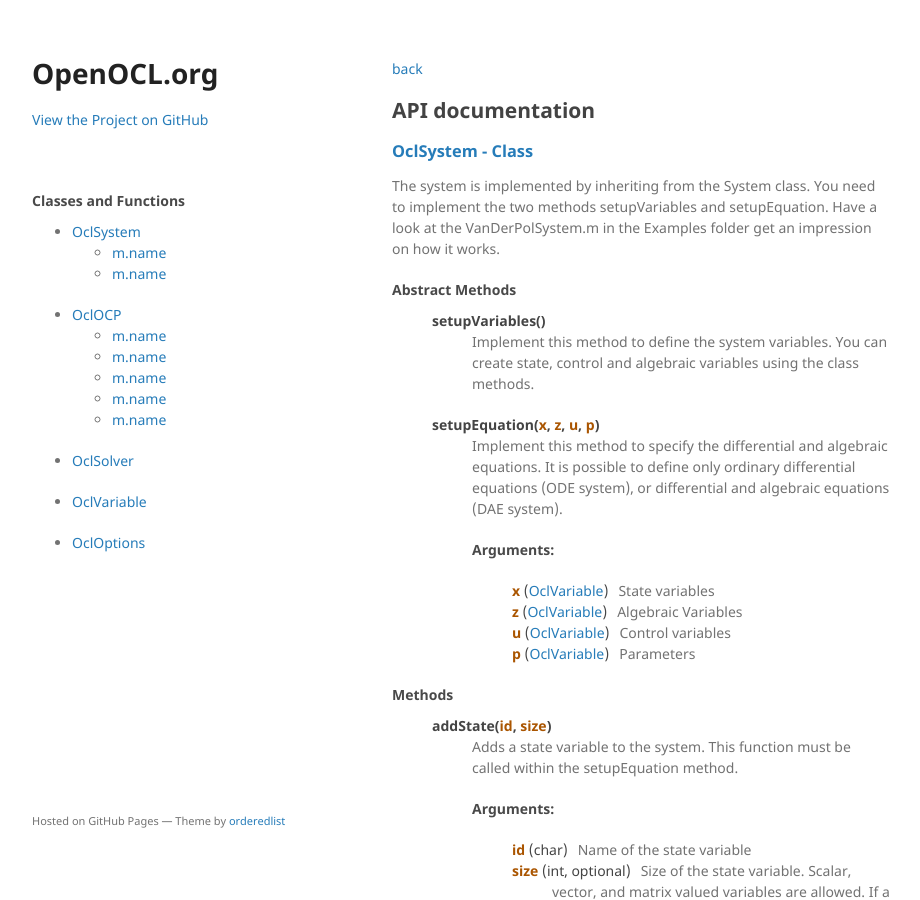
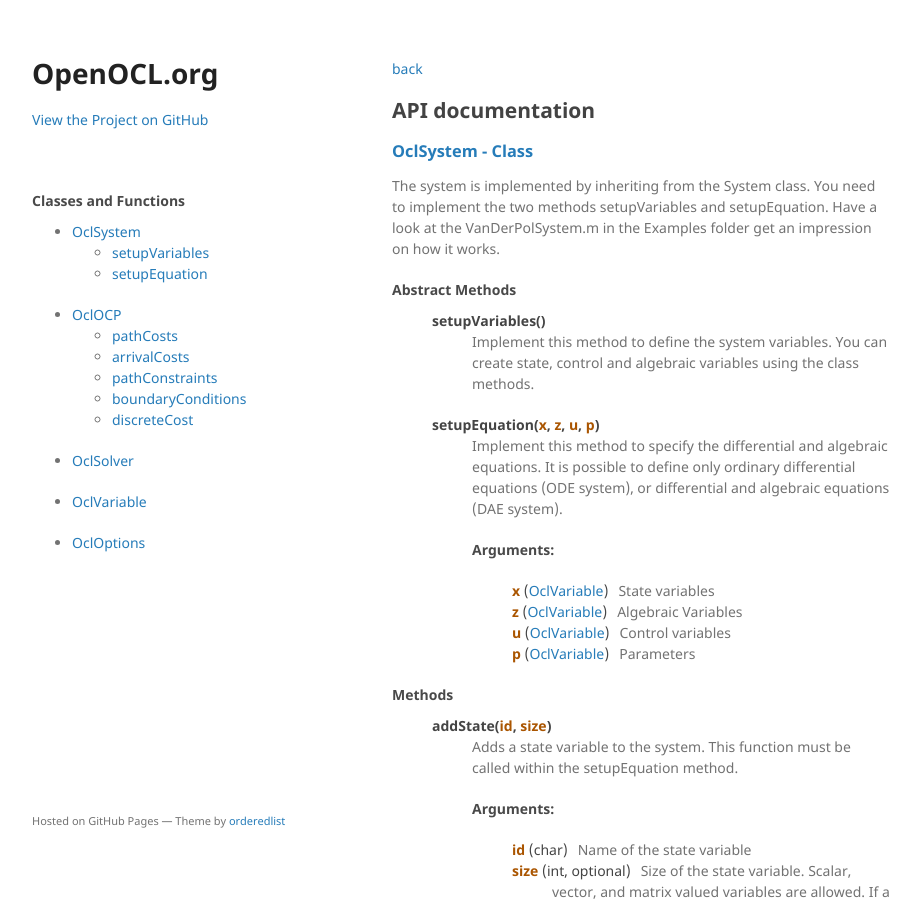
Before and after one commit to OpenOCL/openocl.github.io, a Jekyll site: the page built from api-docs.md, in a window 1280 px wide and 900 px high. Shown: the whole window, without its empty margins (178-1098 px from the left). Built offline with Jekyll 4.4.1, drawn with Linux system fonts in a browser that asks for light colours.

Commit message:
Update default.html

```diff
--- a/_layouts/default.html
+++ b/_layouts/default.html
@@ -33,7 +33,7 @@
               </a>
               <ul>
               {% for m in doc.methods_abstract %}
-                <li><a href="#{{ m.id | replace: '/', '' | replace: '.', '' }}">m.name</a></li>
+                <li><a href="#{{ m.id | replace: '/', '' | replace: '.', '' }}">{{ m.name}} </a></li>
               {% endfor %}
               </ul>
             </li>
```
